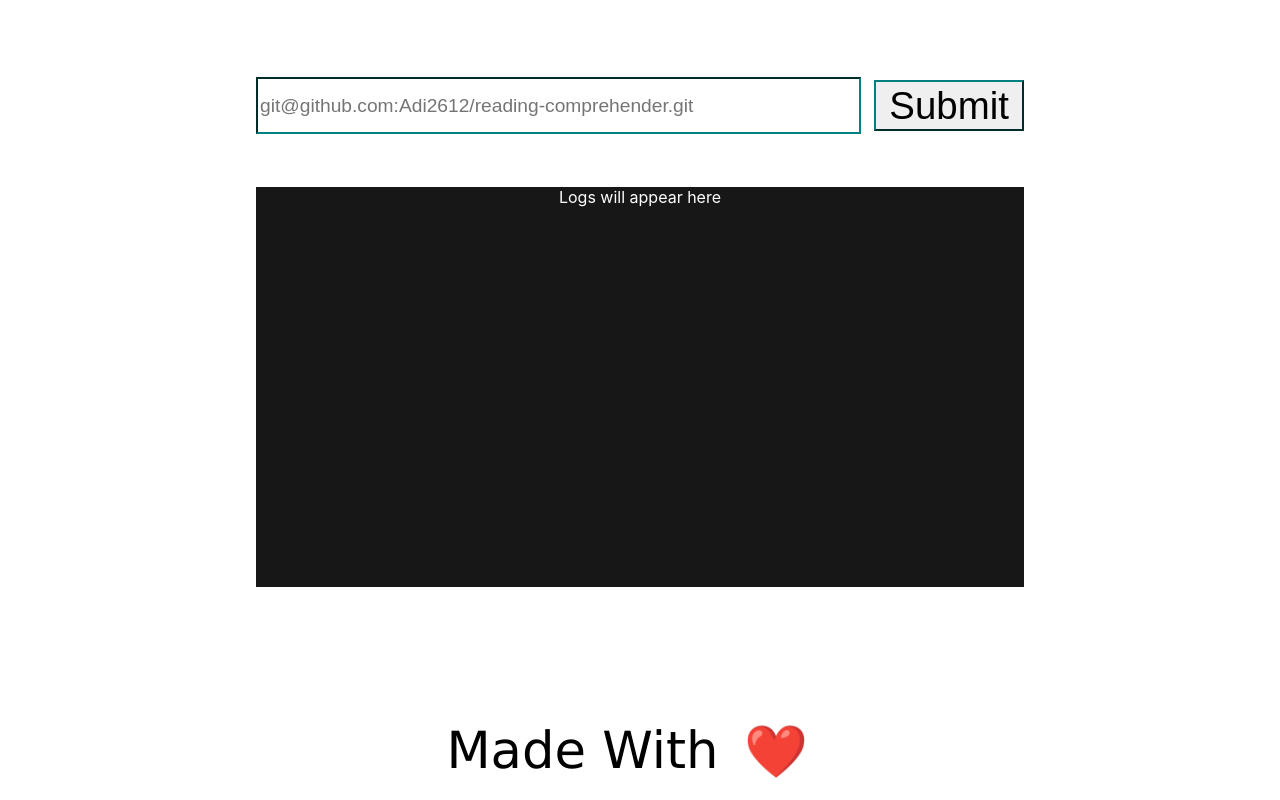
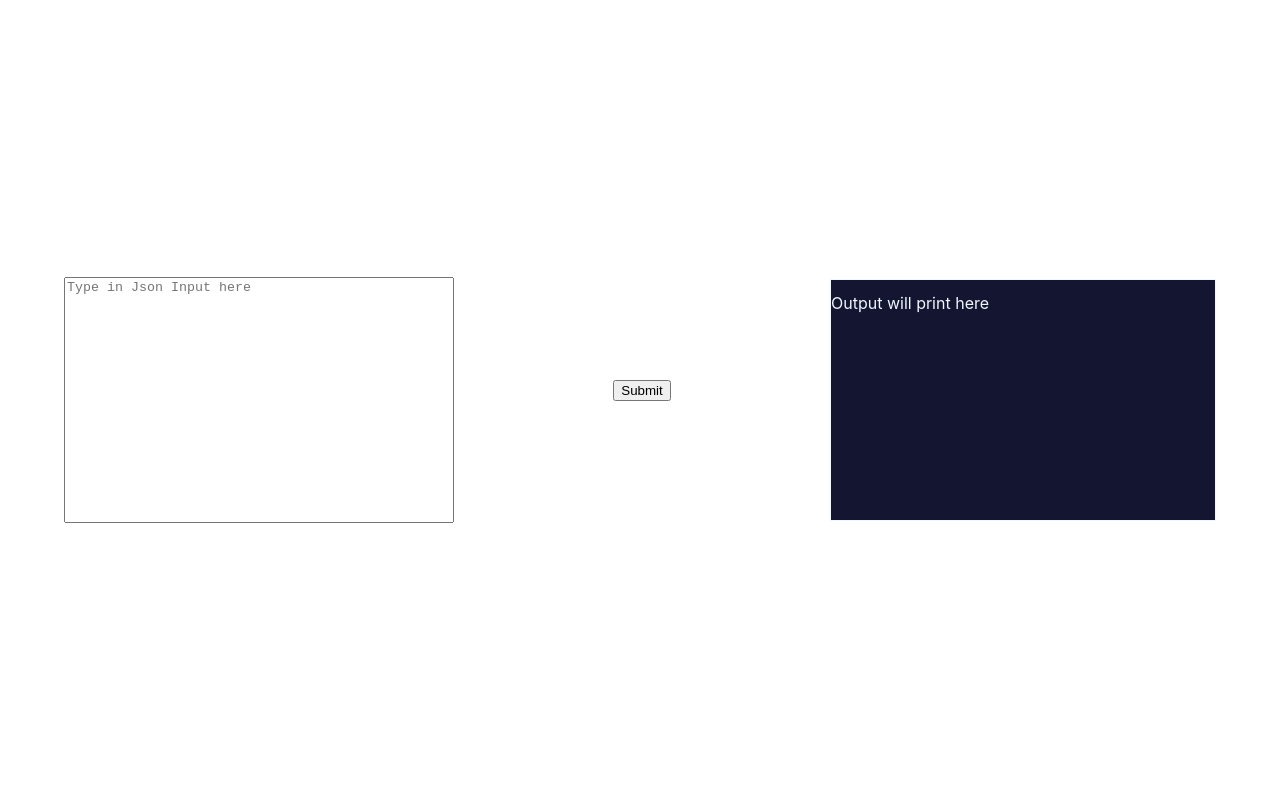
Before and after one commit to Adi2612/Cardinal, a React (Create React App) app in the folder app/: page /app/inference/1 in a window 1280 px wide. Built offline with nearby package versions, Linux system fonts and the light colour scheme.

Commit message:
finishing off

```diff
--- a/app/src/App.js
+++ b/app/src/App.js
@@ -9,6 +9,8 @@ import {
 
 import './App.css';
 import Home from "./Home";
+import Inference from "./Inference";
+import ModelList from "./ModelList";
 
 const App = () => {
 
@@ -19,9 +21,17 @@ const App = () => {
           <Route exact path="/app">
             <Home />
           </Route>
-          <Route path="/app/inference">
+          <Route path="/app/inference/:modelId">
+            <Inference />
+          </Route>
+          <Route path="/app/list">
+            <ModelList />
+          </Route>
+          <Route exact path="/app/:modelId">
             <Home />
           </Route>
+
+
         </Switch>
       </div>
     </Router>
--- a/app/src/Home.css
+++ b/app/src/Home.css
@@ -84,5 +84,7 @@
 
 .Show .Item {
   color: white;
-  font-size: 3vw;
+  font-size: 0.8vw;
+  padding-left: 1vw;
+  font-family: Consolas, Monaco, 'Andale Mono', monospace;
 }
--- a/app/src/Home.js
+++ b/app/src/Home.js
@@ -1,11 +1,14 @@
 import React, {useState, useEffect} from 'react';
 import axios from 'axios'
 import './Home.css';
+import { useParams } from "react-router-dom";
+
 
 function Home() {
   const [gitUrl, setGitUrl] = useState('');
   const [output, setOutput] = useState([]);
   const [modelId, setModelId] = useState('');
+  const params = useParams();
   const handleGitUrl = (event) => {
     setGitUrl(event.target.value);
   }
@@ -34,10 +37,34 @@ function Home() {
             "cache-control": "no-cache",
           }
         });
-        setOutput(resp.data);
+        let log_list = resp.data.split('\n');
+        setOutput(log_list);
       }, 3000);
     }
   }, [modelId])
+
+
+  const checkModelId = async () => {
+    try {
+      let resp = await axios({
+        "url": window.location.origin + '/api/logs/' + params.modelId,
+        "method": "POST",
+        "headers": {
+          "content-type": "application/json",
+          "cache-control": "no-cache",
+        }
+      });
+      setModelId(params.modelId);
+    } catch(e) {
+      console.log("Model Id is not Valid")
+    }
+  }
+
+  useEffect(() => {
+    if(params.modelId) {
+      checkModelId();
+    }
+  }, [])
 
   return (
     <div className="App">
@@ -50,9 +77,11 @@ function Home() {
         {window.location.origin + "/api/inference/" + modelId}
       </div>}
       <div className="Show">
-        <div style={{textAlign: 'center', color: 'white'}}>
-          {output}
-        </div>
+        {output.map((item, i) => (
+          <div key={i} className="Item">
+            {item}
+          </div>
+        ))}
         {output.length === 0 &&
         <div style={{textAlign: 'center', color: 'white'}}> Logs will appear here </div>
         }
--- /dev/null
+++ b/app/src/Inference.css
@@ -0,0 +1,34 @@
+.Container {
+  width: 100%;
+  height: calc(100vh);
+  display: flex;
+  flex-direction: row;
+  justify-content: space-between;
+  align-items: center;
+}
+
+.TextArea {
+  width: 30%;
+  height: 30vh;
+  resize: none;
+  margin-left: 5%;
+}
+
+.OutputArea {
+  width: 30%;
+  height: 30vh;
+  border: solid;
+  border-width: 1px;
+  margin-right: 5%;
+  overflow-y: scroll;
+  background-color: #131531;
+  color: aliceblue;
+}
+
+.ButtonArea {
+  display: flex;
+  flex-direction: column;
+  justify-content: space-between;
+  align-items: center;
+  height: 5%;
+}
--- /dev/null
+++ b/app/src/Inference.js
@@ -0,0 +1,57 @@
+import { useState } from "react";
+import { useParams } from "react-router-dom";
+import axios from "axios";
+import './Inference.css'
+const Inference = () => {
+
+  const param = useParams();
+  const [modelOutput, setModelOutput] = useState('');
+  const [modelInput, setModelInput] = useState('');
+  const [isLoading, setIsLoading] = useState(false);
+
+  const onSubmit = async () => {
+    if(isLoading === true)
+      return
+    setIsLoading(true);
+    let resp = await axios({
+      "url": window.location.origin + "/api/inference/" + param.modelId,
+      "method": "POST",
+      "headers": {
+        "content-type": "application/json",
+        "cache-control": "no-cache",
+      },
+      "data": modelInput
+    });
+    setIsLoading(false);
+    setModelOutput(JSON.stringify(resp.data, null, 1));
+  }
+
+
+  const onTextChange = (e) => {
+    setModelInput(e.target.value);
+  }
+
+  return (
+    <div className="Container">
+      <textarea value={modelInput} onChange={onTextChange} placeholder="Type in Json Input here" className="TextArea" />
+      <div className="ButtonArea">
+        {isLoading &&
+          <div> Loading ... </div>
+        }
+        <button type="submit" onClick={onSubmit}> Submit </button>
+      </div>
+      <div className="OutputArea">
+        <pre>
+          {modelOutput}
+        </pre>
+        {
+          modelOutput === '' &&
+          "Output will print here"
+        }
+      </div>
+    </div>
+  );
+
+}
+
+export default Inference;
--- /dev/null
+++ b/app/src/ModelList.css
@@ -0,0 +1,37 @@
+.ModelContainer {
+  display: flex;
+  width: 100%;
+  height: auto;
+  flex-direction: column;
+  justify-content: flex-start;
+  align-items: center;
+}
+
+.Heading {
+  margin-top: 4%;
+  margin-bottom: 4%;
+  font-size: 20px;
+  font-weight: 800;
+}
+
+
+.Row {
+  border-bottom: solid;
+  border-bottom-width: 1px;
+  margin-bottom: 7px;
+  margin-top: 7px;
+  width: 85%;
+  display: flex;
+  flex-direction: row;
+  justify-content: flex-start;
+  align-items: center;
+}
+
+.Column {
+  margin-right: 15%;
+  margin-left: 3%;
+  width: 100%;
+  border-left: solid;
+  border-width: 1px;
+  padding-left: 2%;
+}
--- /dev/null
+++ b/app/src/ModelList.js
@@ -0,0 +1,42 @@
+import { useState, useEffect } from "react";
+import axios from "axios";
+import "./ModelList.css"
+
+const ModelList = () => {
+
+  const [containerList, setContainerList] = useState([]);
+
+  const getContainerList = async () => {
+    let resp = await axios({
+      "url": window.location.origin + '/api/list-models/',
+      "method": "POST",
+      "headers": {
+        "content-type": "application/json",
+        "cache-control": "no-cache",
+      }
+    });
+    setContainerList(resp.data);
+  }
+
+  useEffect(() => {
+    getContainerList();
+  }, []);
+
+  return (
+    <div className="ModelContainer">
+      <div className="Heading"> Deployed Model List </div>
+      {containerList.map((item, ket) => (
+        <div className="Row">
+          <div className="Column">
+            {item.model_id}
+          </div>
+          <div className="Column">
+            {item.git_uri}
+          </div>
+        </div>
+      ))}
+    </div>
+  );
+}
+
+export default ModelList;
```
Also changed, not shown: 2 other files (tests, documents, lock files or other folders).
